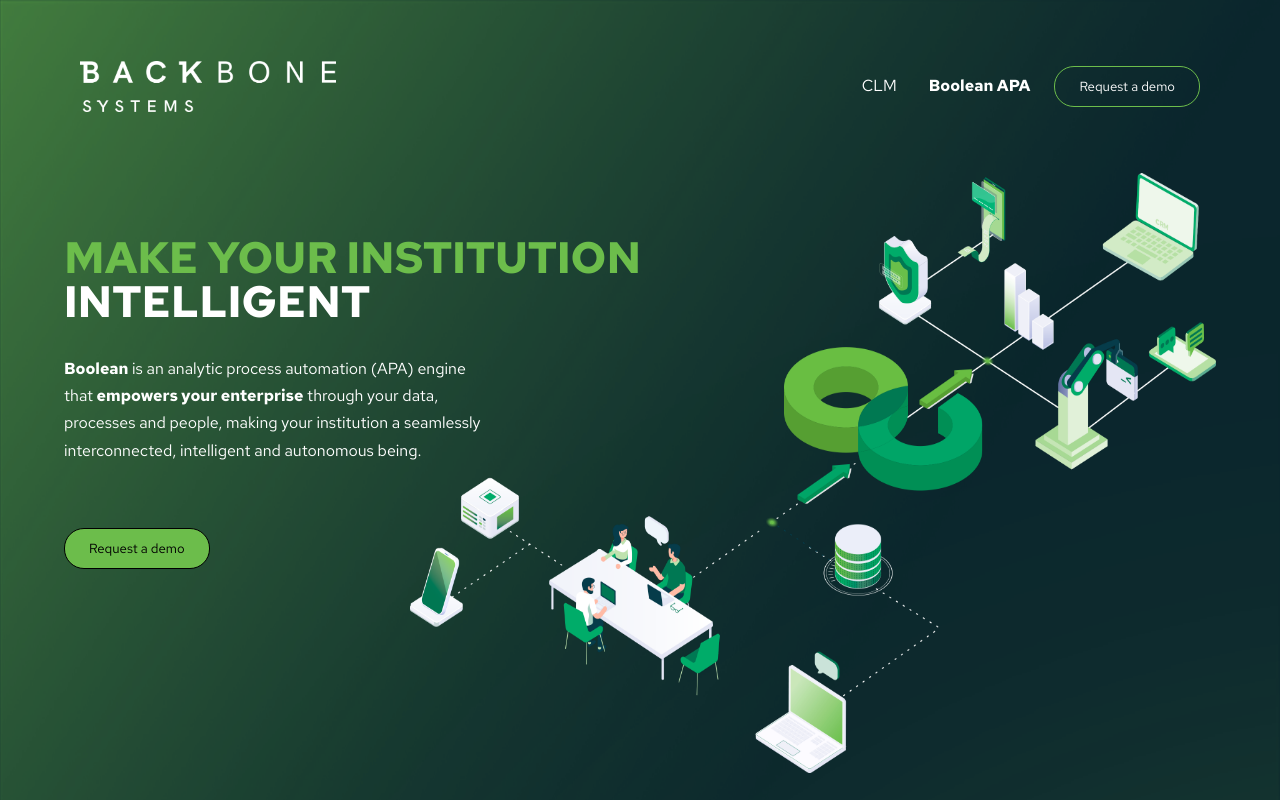
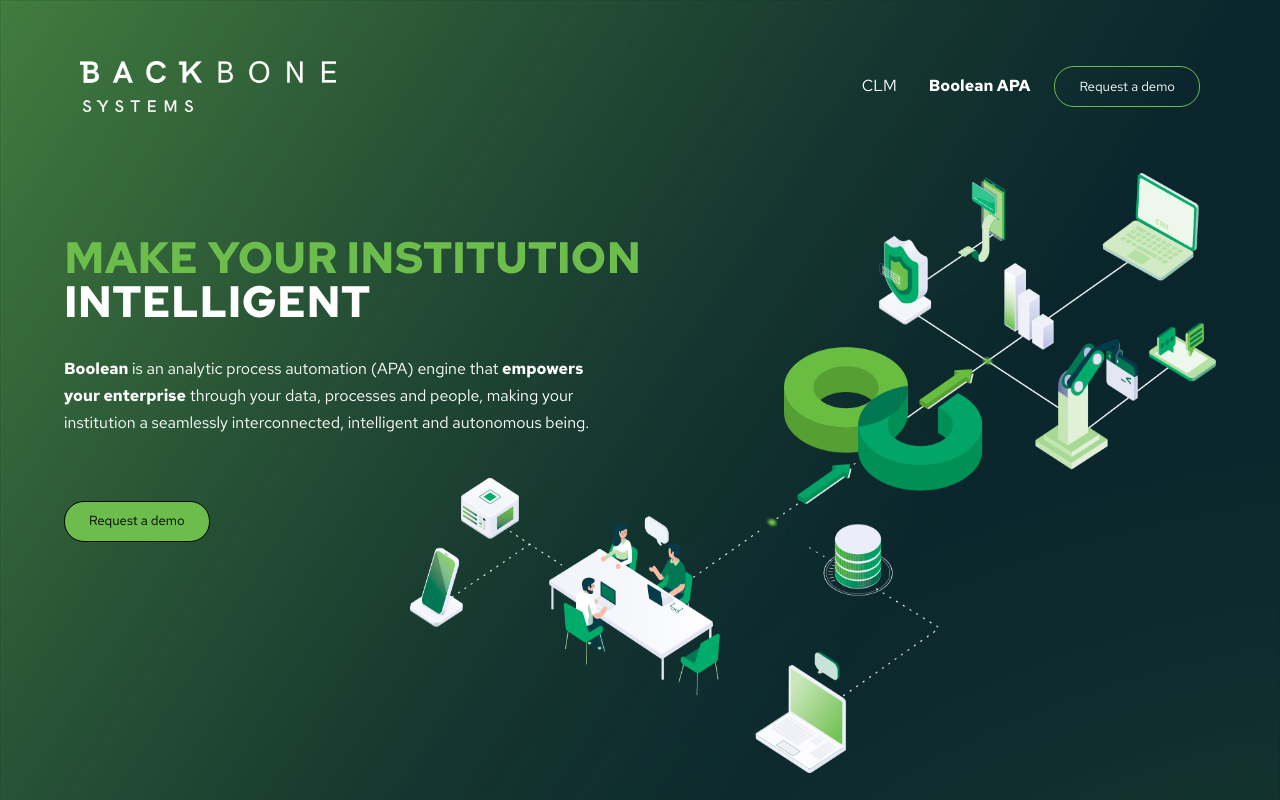
Before and after one commit to dokodeko/backbone, a Next.js app: page /bolean-app in a window 1280 px wide. Shown: the top 800 px of the page. Built offline with nearby package versions, Linux system fonts and the light colour scheme.

Commit message:
boolean back adjustment

```diff
--- a/components/paginas/bolean/bolean.module.css
+++ b/components/paginas/bolean/bolean.module.css
@@ -10,7 +10,7 @@
   background-position: top right;
   background-repeat: no-repeat;
   margin-top: 3rem;
-  height: 600px;
+  height: 900px;
 }
 .cont_izquierda h1 {
   margin-top: 7.7vh;
@@ -22,7 +22,7 @@
   margin-bottom: 4rem;
   color: #fff;
   line-height: 1.71;
-  width: 71%;
+  width: 74%;
 }
 .boton {
   background-color: var(--verde);
@@ -102,6 +102,9 @@
 .titulo_sevicios {
   font-size: 2.25rem;
 }
+@media (max-height: 800px) {
+
+}
 @media (max-width: 1500px) {
   .fondo {
     background-size: 70% 100%;
@@ -123,6 +126,12 @@
   .lista1,
   .lista2 {
     width: 23%;
+  }
+  .fondo{
+    height: 600px;
+  }
+  .cont_izquierda p{
+    width: 90%;
   }
 }
 @media (max-width: 1300px) {
```
